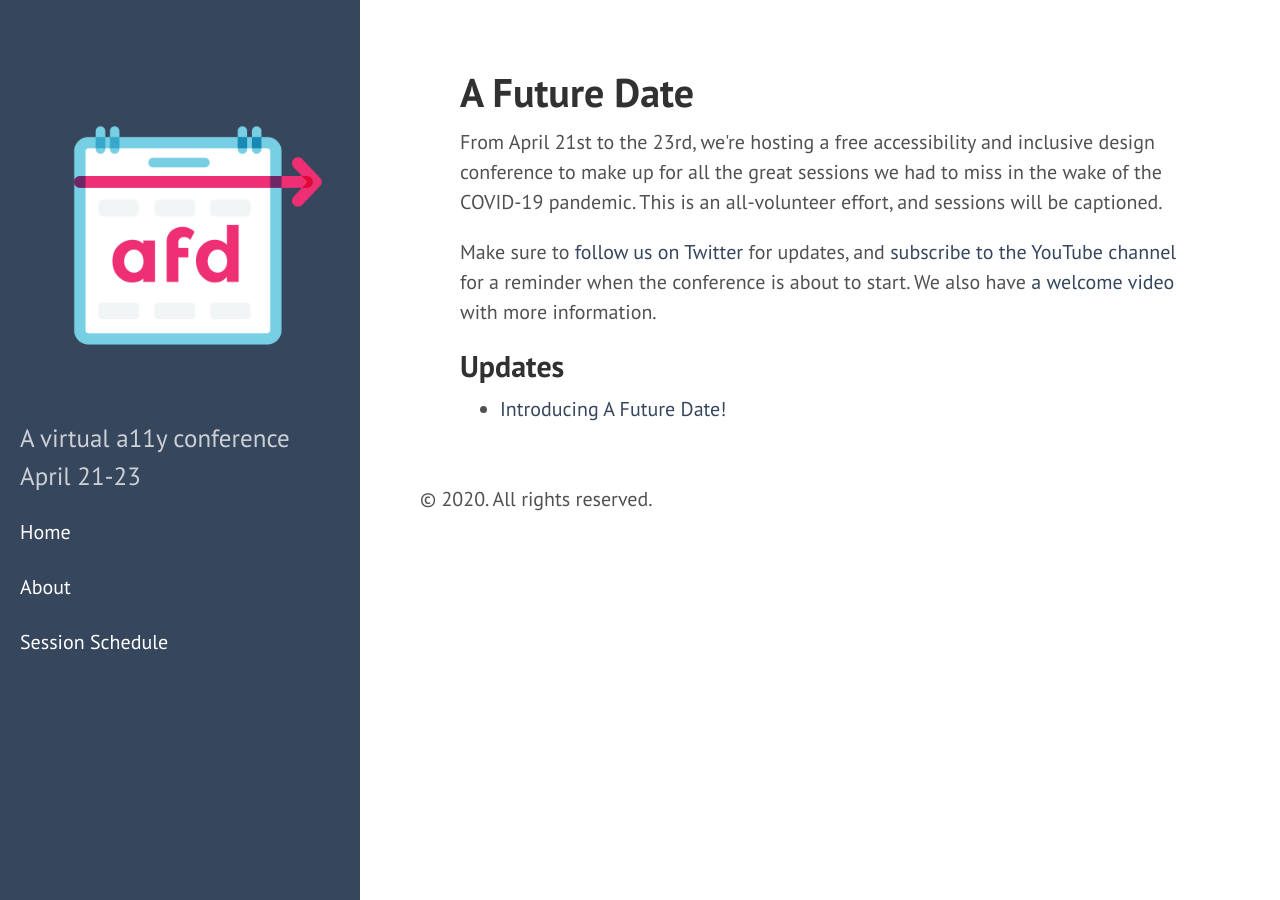
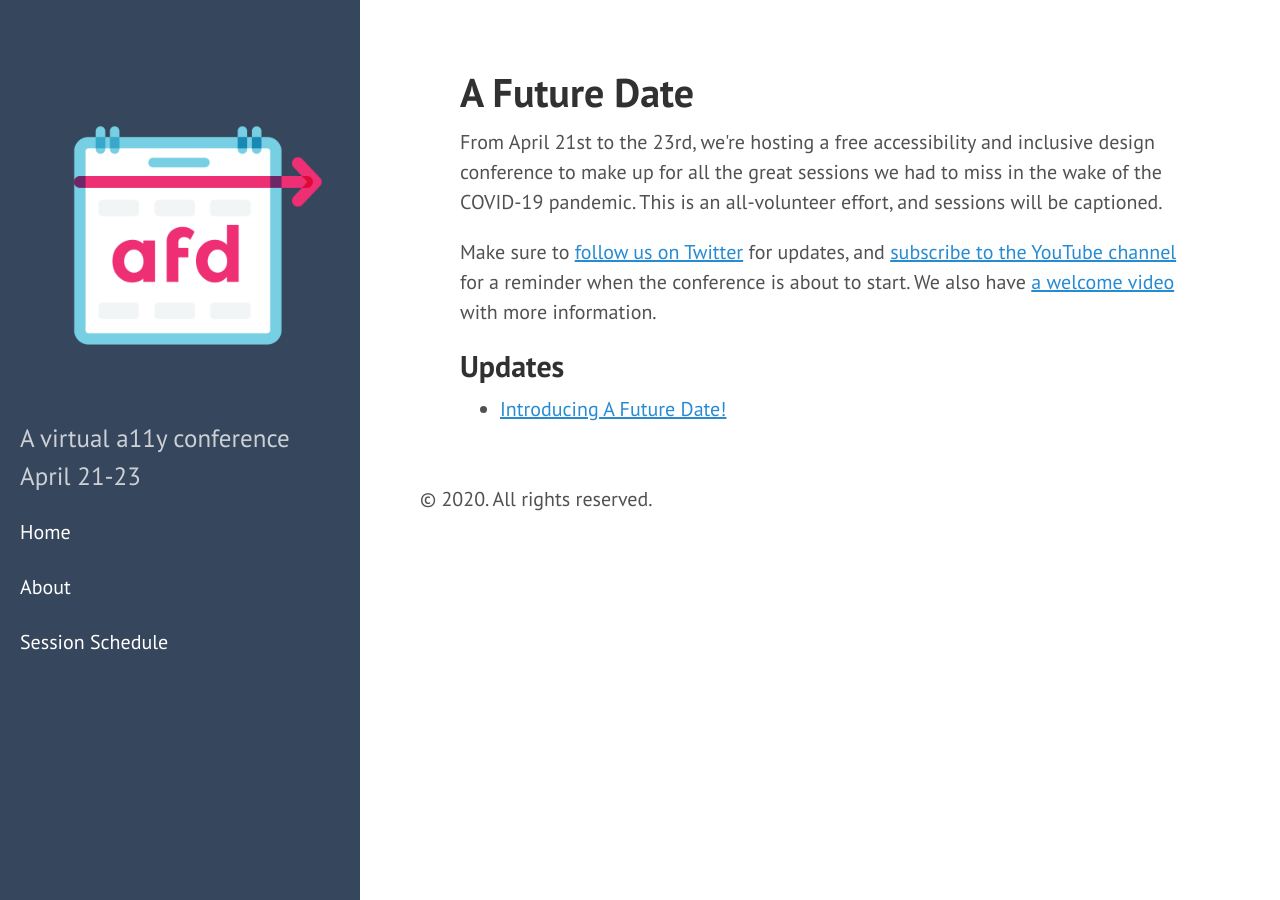
Before and after one commit to chiefkikio/AFutureDate, a Jekyll site: the page built from index.html, in a window 1280 px wide. Built offline with Jekyll 4.4.1, drawn with Linux system fonts in a browser that asks for light colours; Markdown is read by kramdown in place of the engine named in the settings; the list of posts is cut into pages by our own code.

Commit message:
Updating hover colors for links

```diff
--- a/public/css/hyde.css
+++ b/public/css/hyde.css
@@ -146,6 +146,14 @@ main {
   padding-bottom: 2rem;
 }
 
+.content a {
+  text-decoration: underline;
+}
+.content a:hover {
+  color: #662B64;
+}
+
+
 @media (min-width: 48em) {
   .content, footer {
     max-width: 38rem;
@@ -242,16 +250,15 @@ main {
   color: #75b5aa;
 }
 
+
 /* Blue */
 .theme-base-0d .sidebar {
   background-color: #36465D;
 }
-.theme-base-0d .content a,
-.theme-base-0d .related-posts li a:hover {
-  color: #36465D;
-}
+
 
 .theme-base-0d .content a:focus {
+  color: #662B64;
   outline: 1px dashed #36465D;
   outline-offset: 2px;
 }
```
